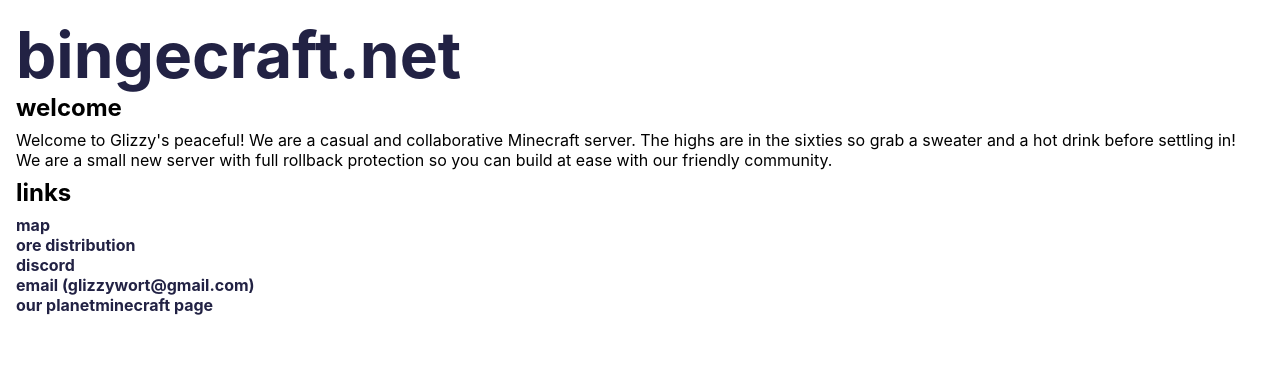
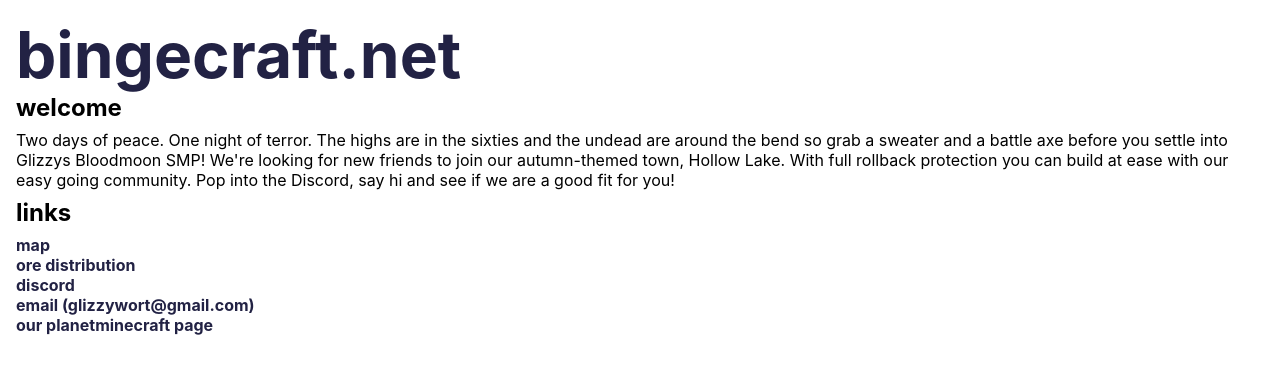
Before and after one commit to bingecraft-net/webapp, a React (Create React App) app in the folder webapp/: page / in a window 1280 px wide. Shown: the top 374 px of the page. Built offline with nearby package versions, Linux system fonts and the light colour scheme.

Commit message:
update webapp description

```diff
--- a/webapp/src/App.tsx
+++ b/webapp/src/App.tsx
@@ -18,11 +18,13 @@
       <div>
         <h2 style={{ margin: 0 }}>welcome</h2>
         <p style={{ margin: '0.5rem 0' }}>
-          Welcome to Glizzy's peaceful! We are a casual and collaborative
-          Minecraft server. The highs are in the sixties so grab a sweater
-          and a hot drink before settling in! We are a small new server
-          with full rollback protection so you can build at ease with our
-          friendly community.
+          Two days of peace. One night of terror. The highs are in the
+          sixties and the undead are around the bend so grab a sweater and
+          a battle axe before you settle into Glizzys Bloodmoon SMP! We're
+          looking for new friends to join our autumn-themed town, Hollow
+          Lake. With full rollback protection you can build at ease with
+          our easy going community. Pop into the Discord, say hi and see if
+          we are a good fit for you!
         </p>
       </div>
       <div>
```
